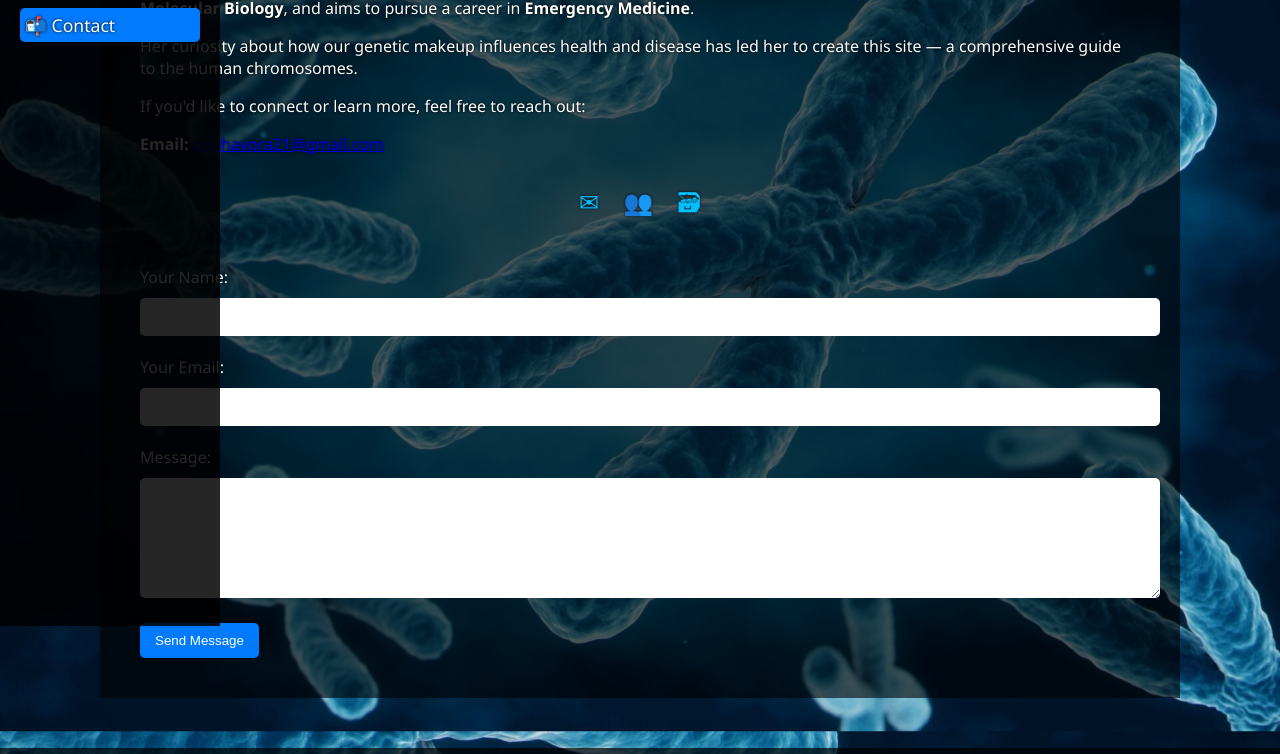
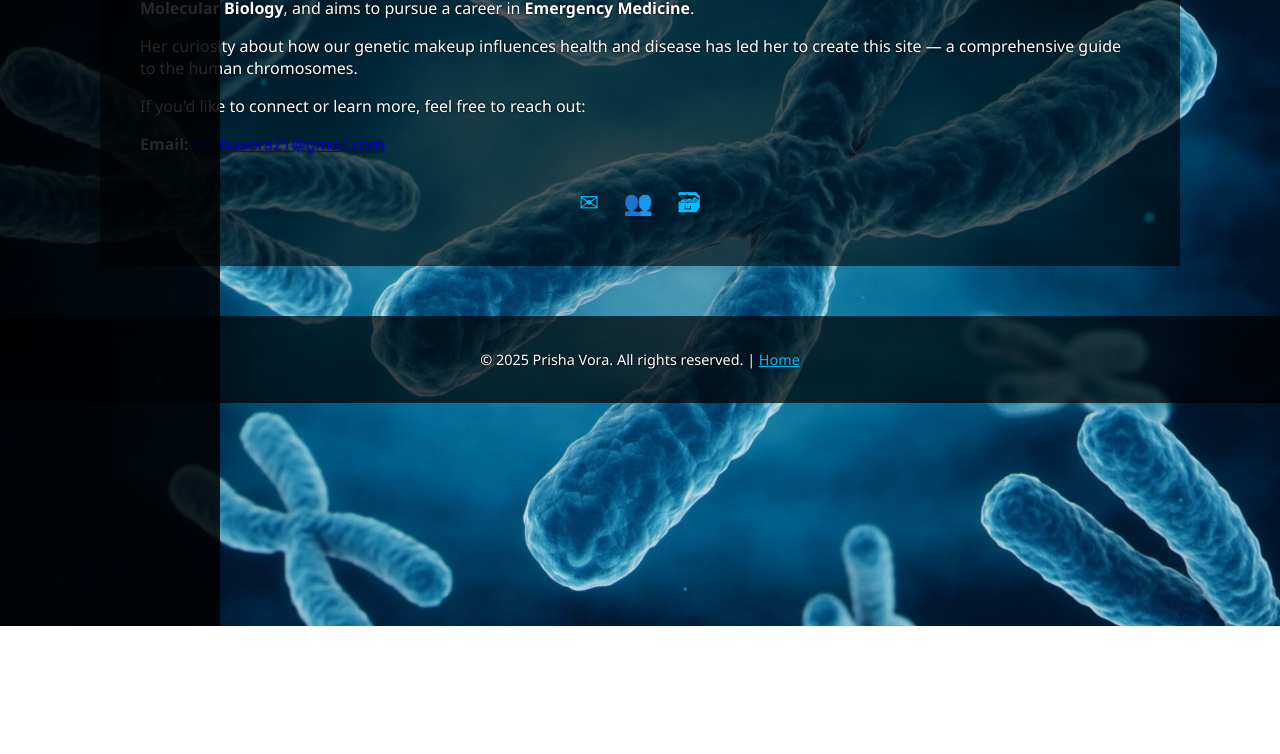
Before and after one commit to PrishaV21/Chromosomecatalog, a plain HTML site: page contact.html in a window 1280 px wide. Shown: the part 174-928 px from the top of the page. After the commit the page ends 800 px from the top, so only its background shows below. Drawn offline with Linux system fonts and the light colour scheme.

Commit message:
Update contact.html

```diff
--- a/contact.html
+++ b/contact.html
@@ -167,8 +167,7 @@
 <div class="sidebar" id="sidebar">
   <a href="index.html" id="homeLink">🏠 Home</a>
   <a href="blog.html" id="blogLink">📝 Prisha's Blog</a>
-  <a href="resume.html" id="resumeLink">📄 Resume</a>
-  <a href="contact.html" id="contactLink">📬 Contact</a>
+  <a href="contact.html" id="contactLink">📬 About</a>
 </div>
 <script>
   function toggleMenu() {
@@ -196,20 +195,9 @@
       <a href="https://www.linkedin.com" title="LinkedIn" target="_blank">&#x1F465;</a>
       <a href="https://github.com" title="GitHub" target="_blank">&#x1F5C3;</a>
 
-</div>
+    </div>
+  </div>
 
-    <form action="mailto:prishavora21@gmail.com" method="POST" enctype="text/plain">
-      <input type="text" name="honeypot" style="display:none">
-      <label for="name">Your Name:</label>
-      <input type="text" id="name" name="name" required>
-      <label for="email">Your Email:</label>
-      <input type="email" id="email" name="email" required>
-      <label for="message">Message:</label>
-      <textarea id="message" name="message" required></textarea>
-      <button type="submit">Send Message</button>
-    </form>
-
-</div>
 
   <button onclick="topFunction()" id="topBtn" title="Back to Top">⬆ Back to Top</button>
 
```
